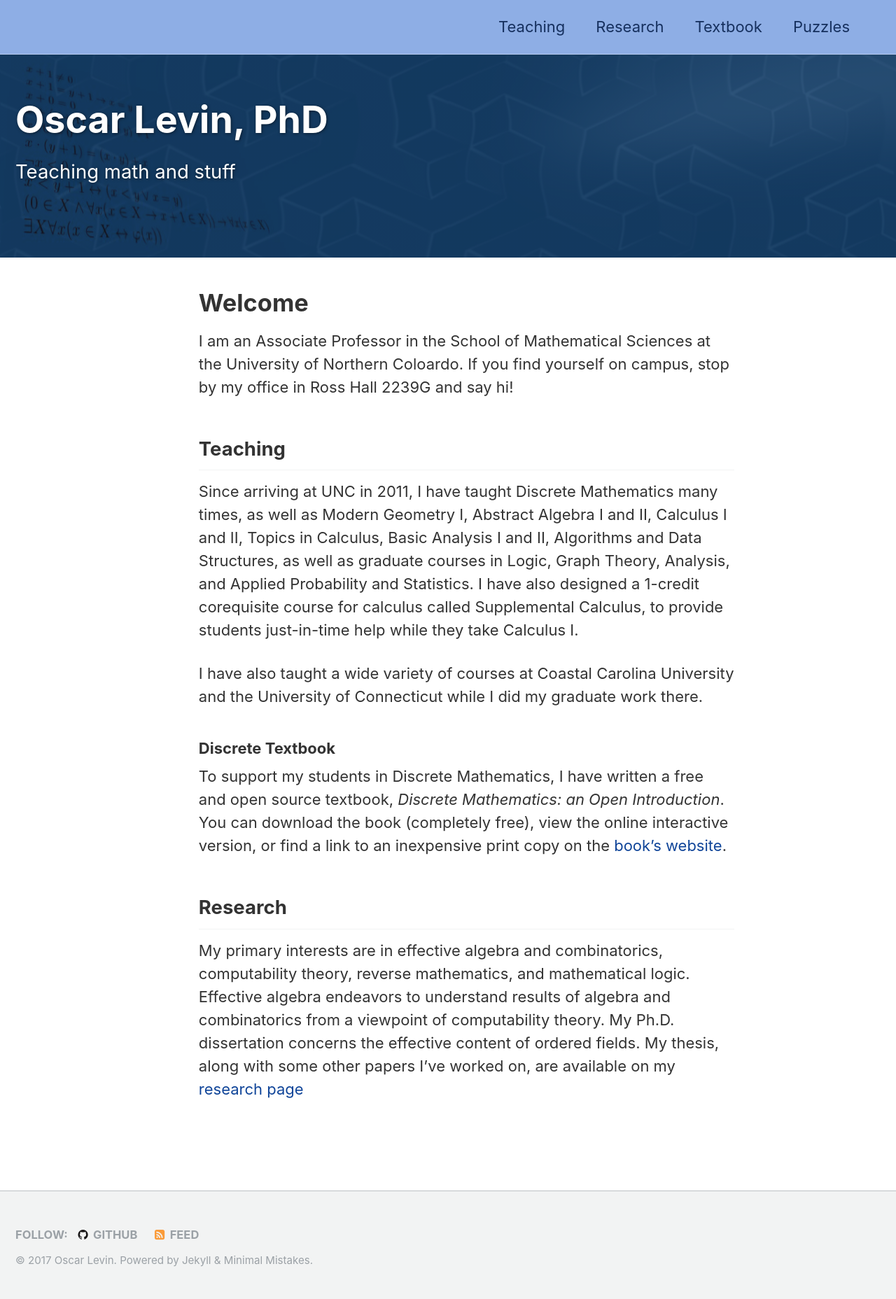
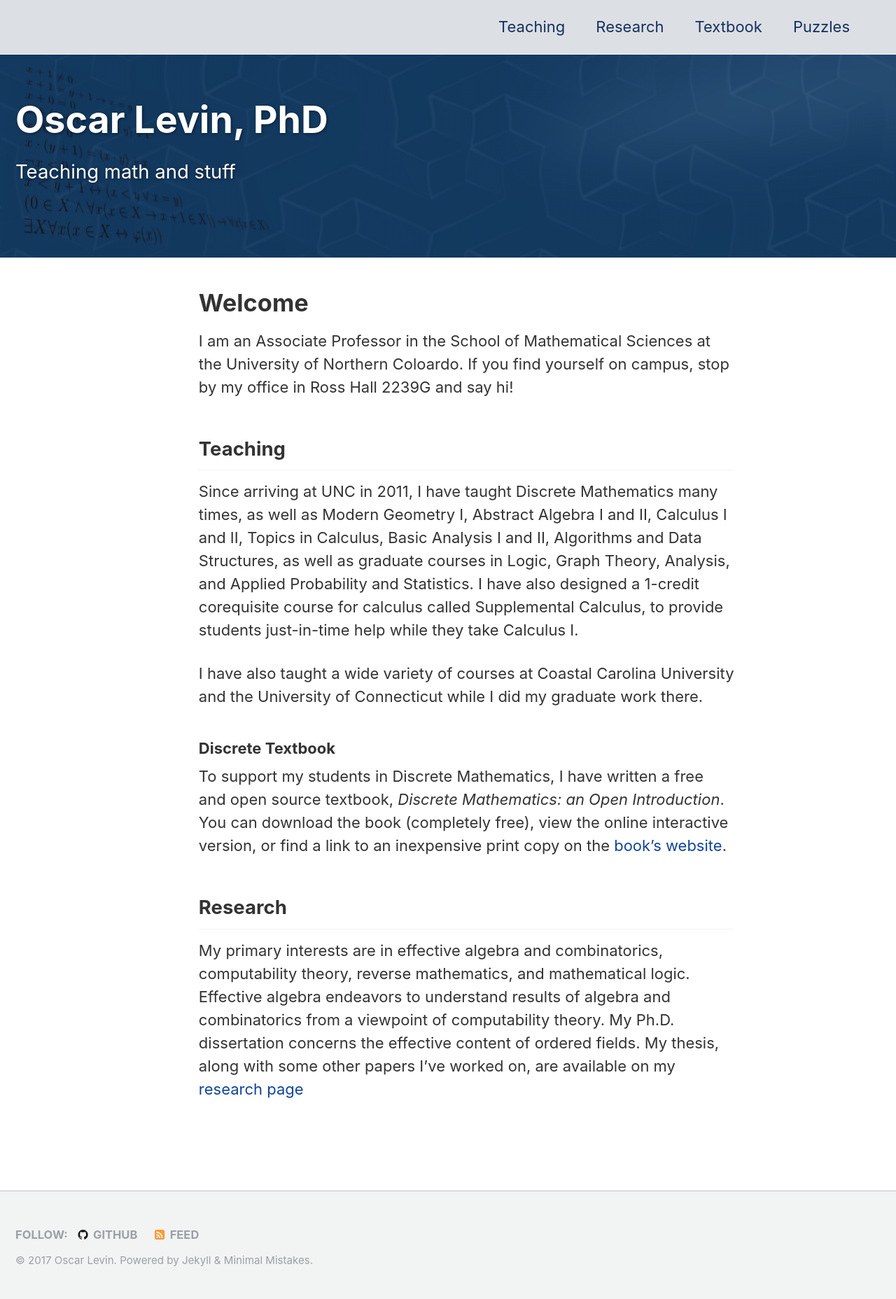
Before and after one commit to oscarlevin/oscarlevin.github.io, a Jekyll site: the page built from index.md, in a window 1280 px wide. Shown: the whole page at 70% size. Built offline with Jekyll 4.4.1, drawn with Linux system fonts in a browser that asks for light colours.

Commit message:
change nav color

```diff
--- a/_sass/minimal-mistakes/_variables.scss
+++ b/_sass/minimal-mistakes/_variables.scss
@@ -57,7 +57,7 @@ $dark-blue                  : #16305e;
 
 $body-color                 : #fff !default;
 $background-color           : #fff !default;
-$nav-background-color       : lighten($dark-blue, 50%);
+$nav-background-color       : mix($lighter-gray,$dark-blue,90%);
 $code-background-color      : #fafafa !default;
 $code-background-color-dark : $light-gray !default;
 $text-color                 : $very-dark-gray !default;
```
